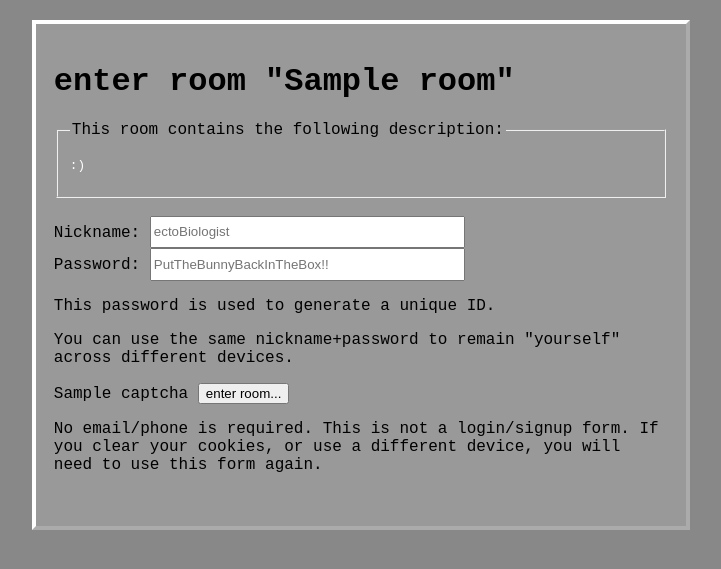
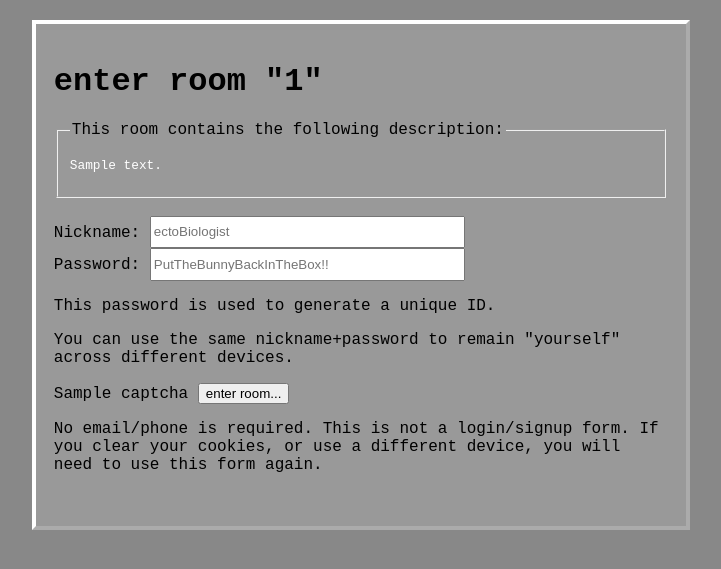
Before and after one commit to resampled/rooms, a Django app: template webapp/templates/dialog/enter_room.html in a window 1280 px wide. Shown: the top 569 px of the page, without its empty margins (279-1000 px from the left). Run offline with Django 3.2, Linux system fonts and the light colour scheme; the template is opened without the code that fills it: most values are stand-ins (such as "Sample title", 1, 10 or a date in 2020).

Commit message:
make enter_room route to room objects

```diff
--- a/webapp/templates/dialog/enter_room.html
+++ b/webapp/templates/dialog/enter_room.html
@@ -1,12 +1,14 @@
 {% extends '_base_dialog.html' %}
 
 {% block dialog %}
-<h1>enter room "{{room}}"</h1>
+<h1>enter room "{{room.id}}"</h1>
 
+{% if room.description != '' %}
 <fieldset>
 <legend>This room contains the following description:</legend>
-<p class="small white">:)</p>
+<p class="small white">{{ room.description }}</p>
 </fieldset>
+{% endif %}
 <br>
 <form method="POST">
 {% csrf_token %}
--- a/webapp/views.py
+++ b/webapp/views.py
@@ -11,7 +11,7 @@ def base_test(request, **kwargs):
     return render(request, '_base_dialog.html')
 
 def enter_room(request, **kwargs):
-    room = kwargs["room"]
+    room = Room.objects.get(id=kwargs["room"])
     if request.POST:
         captcha = CaptchaStandaloneForm(request.POST)
         if not captcha.is_valid(): # check captcha
```
